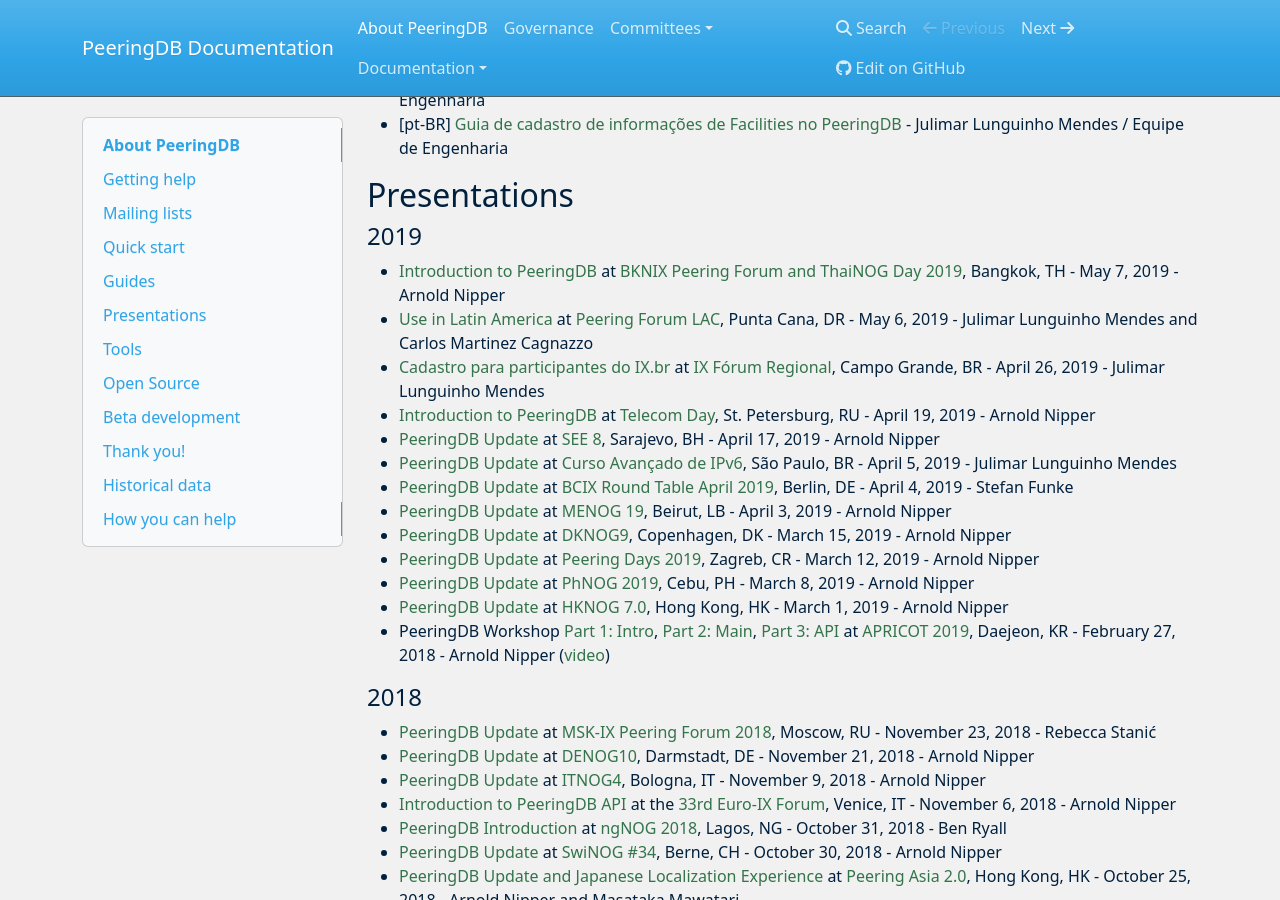
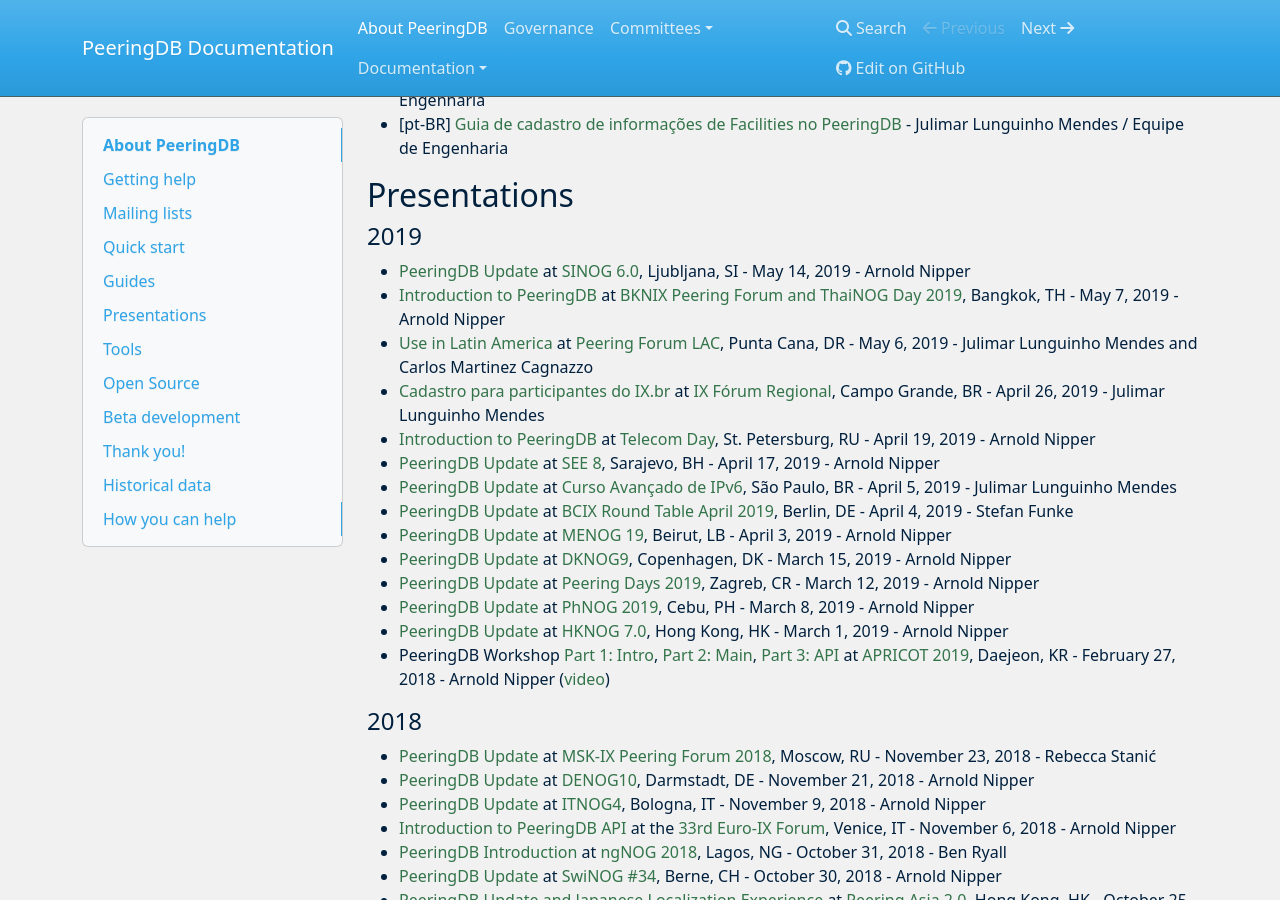
Before and after one commit to peeringdb/docs, an MkDocs documentation site: the page built from docs/index.md, in a window 1280 px wide and 900 px high, scrolled down 1273 px. Built offline with MkDocs 1.6.1, drawn with Linux system fonts in a browser that asks for light colours; nearby versions of some CDN libraries.

Commit message:
Added Arnold's SINOG presentation.

```diff
--- a/docs/index.md
+++ b/docs/index.md
@@ -53,6 +53,7 @@
 
 #### 2019
 
+- [PeeringDB Update](presentation/20190514-SINOG6-Arnold-Nipper.pdf) at [SINOG 6.0](https://www.sinog.si/sinog/sinog6/en/), Ljubljana, SI - May 14, 2019 - Arnold Nipper
 - [Introduction to PeeringDB](presentation/20190507-BKNIX-Peeringforum-Arnold-Nipper.pdf) at [BKNIX Peering Forum and ThaiNOG Day 2019](https://peeringforum.bknix.co.th/2019/), Bangkok, TH - May 7, 2019 - Arnold Nipper
 - [Use in Latin America](presentation/LAC-Peering-Forum-2019-Punta_Cana-PeeringDB.20190506.pdf) at [Peering Forum LAC](http://peeringforum.lat/), Punta Cana, DR - May 6, 2019 - Julimar Lunguinho Mendes and Carlos Martinez Cagnazzo
 - [Cadastro para participantes do IX.br](presentation/ix-forum-campogrande-peeringdb.20190416.pdf) at [IX Fórum Regional](https://regional.forum.ix.br/29-MS/), Campo Grande, BR - April 26, 2019 - Julimar Lunguinho Mendes
```
Also changed, not shown: 1 other file.
